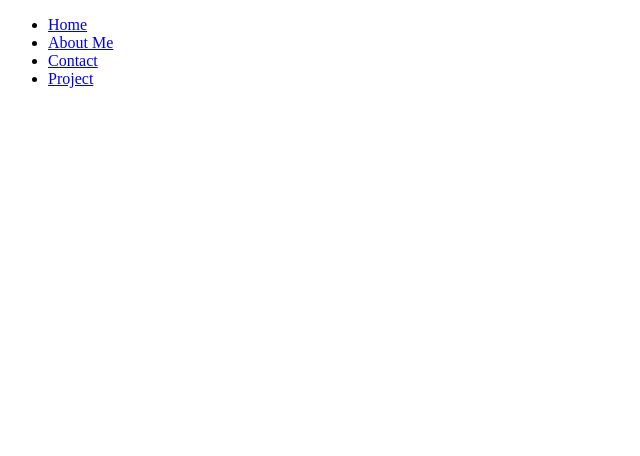
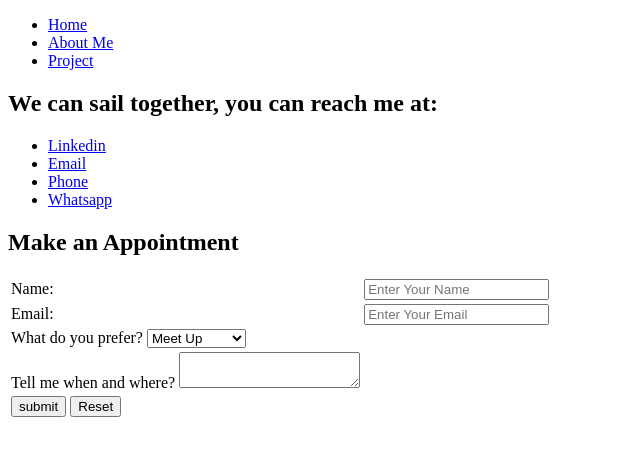
Before and after one commit to revou-fsse-feb25/milestone-1-gagahbagus666, a plain HTML site: page contact.html in a window 1280 px wide. Shown: the whole page, without its empty margins (0-640 px from the left). Drawn offline with Linux system fonts and the light colour scheme.

Commit message:
contact.html

```diff
--- a/contact.html
+++ b/contact.html
@@ -3,17 +3,59 @@
 <head>
     <meta charset="UTF-8">
     <meta name="viewport" content="width=device-width, initial-scale=1.0">
-    <title>Contact</title>
+    <title>Document</title>
 </head>
 <body>
     <header>
+        <nav>
             <ul>
-        <li><disable><a href="/milestone-1-gagahbagus666/index.html">Home</disable></a></li>
+                <li><a href="/milestone-1-gagahbagus666/index.html">Home</a></li>
                 <li><a href="/milestone-1-gagahbagus666/aboutme.html">About Me</a></li>
-        <li><a href="/milestone-1-gagahbagus666/contact.html">Contact</a></li>
                 <li><a href="/milestone-1-gagahbagus666/project.html">Project</a></li>
             </ul>
         </nav>
     </header>
+    <section>
+        <h1>We can sail together, you can reach me at:</h1>
+        <ul>
+            <li><a href="https://www.linkedin.com/in/gagah-bagus-jurnalis-26b5362ab/">Linkedin</a></li>
+            <li><a href="mailto:gahbagus@gmail.com">Email</a></li>
+            <li><a href="tel+6285161404343">Phone</a></li>
+            <li><a href="whatsapp:contact=+6285161404343@s.whatsapp.com&message=">Whatsapp</a></li>
+        </ul>
+        <h2>Make an Appointment</h2>
+        <form action="backend.com" method="POST"></form>
+        <caption>
+            <table>
+                <tr>
+                    <td>Name:</td>
+                    <td><input type="text" placeholder="Enter Your Name" name="Visitor's Name"></td>
+                </tr>
+                <tr>
+                    <td>Email:</td>
+                    <td><input type="text" placeholder="Enter Your Email" name="Visitor's Email Adress"></td>
+                </tr>
+                <tr>
+                    <td>
+                        <label for="">What do you prefer?</label>
+                        <select name="prefer" id="prefer">
+                            <option value=>Meet Up</option>
+                            <option value=>Online Zoom</option>
+                        </select>
+                    </td>
+                </tr>
+                <tr>
+                    <td>
+                        <label for="inquiry">Tell me when and where?</label>
+                        <textarea name="inquiry" id="inquiry"></textarea>
+                    </td>
+                </tr>
+                <td>
+                    <input type="submit" value="submit">
+                    <input type="Reset" value="Reset">
+                </td>
+            </table>
+        </caption>
+    </section>
 </body>
 </html>
```
Lines whose indentation alone changed are shown as unchanged.
